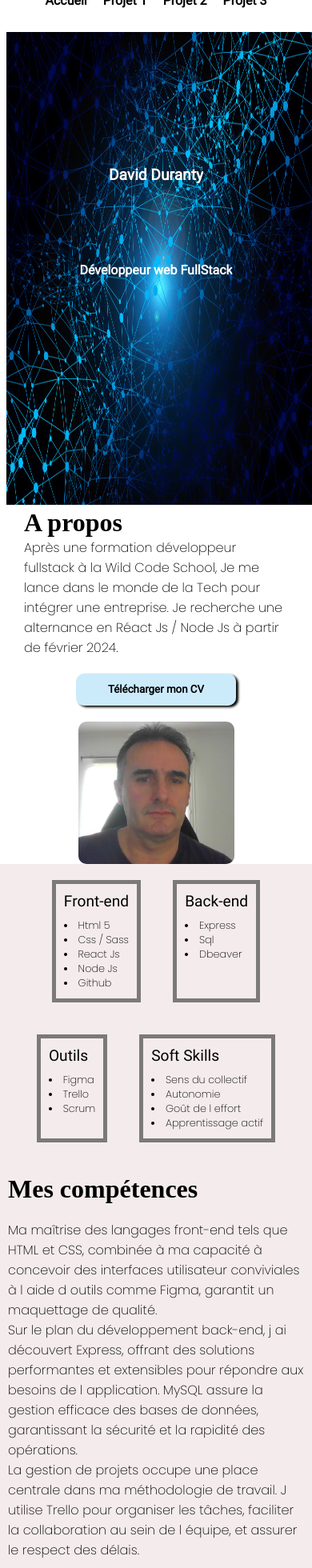
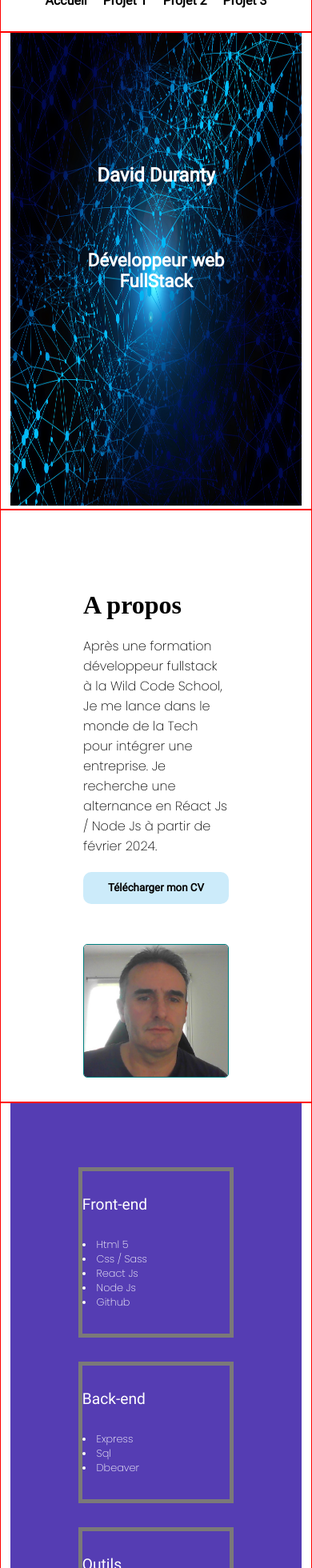
Before and after one commit to davidduranty/portfolio_Duranty_David, a React (Vite) app in the folder frontend/: page / in a window 390 px wide. Shown: the part 40-2000 px from the top of the page at 80% size. Built offline with nearby package versions, Linux system fonts and the light colour scheme.

Commit message:
adjust responsive scss

```diff
--- a/frontend/src/components/about/About.jsx
+++ b/frontend/src/components/about/About.jsx
@@ -4,12 +4,13 @@ import CV_David from "../../pages/CV_David";
 function About() {
   const filePath = "/" + `cv.pdf`;
   return (
+    <div className="container">
       <div className="container-about">
         <div className="content-about">
           <h1>A propos</h1>
           <p>
-          Après une formation développeur fullstack à la Wild Code School, Je me
-          lance dans le monde de la Tech pour intégrer une entreprise. Je
+            Après une formation développeur fullstack à la Wild Code School, Je
+            me lance dans le monde de la Tech pour intégrer une entreprise. Je
             recherche une alternance en Réact Js / Node Js à partir de février
             2024.
           </p>
@@ -20,12 +21,13 @@ function About() {
             </button>
           </Link>
         </div>
-      <div className="img-about profil">
+        <div className="img-about-profil">
           <img
-          className="img profile-img"
+            className="profile-img"
             src="moi.jpg"
             alt="photo david duranty"
           />
+        </div>
       </div>
     </div>
   );
--- a/frontend/src/components/about/_about.scss
+++ b/frontend/src/components/about/_about.scss
@@ -1,25 +1,38 @@
 .container-about {
-  .content-about {
-    padding: 0 30px;
   display: flex;
   flex-direction: column;
+  justify-content: center;
+  align-items: center;
+  .content-about {
+    padding: 80px 0 0 0;
+    width: 50%;
+    display: flex;
+    flex-direction: column;
+    justify-content: center;
+
+    h1 {
+      margin: 20px 0;
+    }
     .link-btn {
       display: flex;
-      justify-content: center;
+      // justify-content: center;
     }
   }
-}
-.img-about {
+  .img-about-profil {
     display: flex;
     justify-content: center;
-  width: 100%;
+    width: 50%;
+    padding: 30px 0;
+
+    .profile-img {
       background-size: cover;
       object-fit: cover;
+      border: 1px solid teal;
+      border-radius: 5px;
+      width: 100%;
 
-  .img {
-    border-radius: 10px;
-    width: 50%;
       // aspect-ratio: 1.38 / 1;
+    }
   }
 }
 @media screen and (min-width: 768px) {
@@ -27,7 +40,7 @@
     align-items: center;
     display: grid;
     grid-template-columns: 1fr 1fr;
-    background: rgba(158, 217, 246, 0.527);
+
     .content-about {
       padding: 10%;
     }
@@ -35,19 +48,20 @@
       margin-bottom: 20px;
     }
   }
-  .img-about {
+  .img-about-profil {
     @include center;
     border: none;
     margin: 5% 0;
-    img {
+    .profile-img {
       min-width: 350px;
       height: 350px;
     }
   }
 }
-@media screen and (min-width: 1000px) {
+@media screen and (max-width: 1000px) {
   .container-about {
-    .profil {
+    .content-about {
+      .img-about-profil {
         .profile-img {
           width: 30%;
           max-height: 30%;
@@ -56,3 +70,18 @@
       }
     }
   }
+}
+@media screen and (min-width: 1600px) {
+  .container-about {
+    .content-about {
+      .img-about-profil {
+        width: 200px;
+        .profile-img {
+          width: 30%;
+          max-height: 30%;
+          border-radius: 50px;
+        }
+      }
+    }
+  }
+}
--- a/frontend/src/components/footer/Footer.jsx
+++ b/frontend/src/components/footer/Footer.jsx
@@ -2,7 +2,7 @@ import { Link } from "react-router-dom";
 
 function Footer() {
   return (
-    <div className="footer-container">
+    <div className="container">
       <h3>David Duranty</h3>
       <p className="email">chrisdavd@gmail.com</p>
       <div className="icon-footer">
--- a/frontend/src/components/header/Header.jsx
+++ b/frontend/src/components/header/Header.jsx
@@ -1,9 +1,11 @@
 function Header() {
   return (
-    <div className="header">
-      <img src="Background.jpg" alt="image header" />
-      <h1>David Duranty</h1>
-      <h2>Développeur web FullStack</h2>
+    <div className="container">
+      <div className="header">
+        <img src="Background.jpg" alt="image header" />
+        <h1>David Duranty</h1>
+        <h2>Développeur web FullStack</h2>
+      </div>
     </div>
   );
 }
--- a/frontend/src/components/header/_header.scss
+++ b/frontend/src/components/header/_header.scss
@@ -4,7 +4,6 @@
   // margin: 0 2%;
 
   img {
-    margin: 0 2%;
     height: 70vh;
     width: 100%;
     aspect-ratio: 1.38 / 1;
@@ -15,7 +14,7 @@
     left: 50%;
     transform: translate(-50%, -50%);
     color: #fff;
-    font-size: 1.2rem;
+    font-size: 1.5rem;
     font-family: "roboto";
   }
   h2 {
@@ -24,7 +23,7 @@
     left: 50%;
     transform: translate(-50%, -50%);
     color: #fff;
-    font-size: 1rem;
+    font-size: 1.4rem;
     font-family: "roboto";
     text-align: center;
   }
--- a/frontend/src/components/navbar/_navbar.scss
+++ b/frontend/src/components/navbar/_navbar.scss
@@ -1,7 +1,13 @@
 .navbar {
+  width: 100%;
+  max-width: 1200px;
+  margin-inline: auto;
+  padding-inline: 12px;
   display: flex;
   justify-content: center;
+  border: 1px solid red;
   height: 80px;
+
   align-items: center;
   .link {
     margin: 0 10px;
--- a/frontend/src/components/projects-files/Projects.jsx
+++ b/frontend/src/components/projects-files/Projects.jsx
@@ -2,7 +2,7 @@ import { Link } from "react-router-dom";
 
 function Projects() {
   return (
-    <div className="projects">
+    <div className="container">
       <h1>Mes Projets</h1>
       <div className="projects-container">
         <div className="project-1 project-df">
--- a/frontend/src/components/projects-files/_projects.scss
+++ b/frontend/src/components/projects-files/_projects.scss
@@ -2,6 +2,8 @@
   margin: 20px 0 0 0;
   display: flex;
   flex-direction: column;
+  background: rgba(158, 217, 246, 0.527);
+
   h1 {
     text-align: center;
     margin-bottom: 20px;
@@ -9,15 +11,16 @@
   }
   .projects-container {
     display: flex;
-    flex-direction: column;
-    // margin: 40px;
+    justify-content: space-around;
+    flex-wrap: wrap;
+
     .project-df {
       @include center;
       flex-direction: column;
     }
     .project {
       border-radius: 20px;
-      max-width: 50%;
+      min-width: 80%;
       max-height: 200px;
     }
   }
@@ -28,16 +31,15 @@
     background: rgba(158, 217, 246, 0.527);
     h1 {
       margin-top: 20px;
-      text-align: center;
     }
     .projects-container {
-      border-radius: 1px solid red;
       display: grid;
       grid-template-columns: 1fr 1fr 1fr;
       gap: 20px;
       .project-df {
         .project {
-          max-width: 100%;
+          max-width: 60%;
+          min-height: 350px;
         }
       }
     }
--- a/frontend/src/components/skills/Skills.jsx
+++ b/frontend/src/components/skills/Skills.jsx
@@ -1,6 +1,6 @@
 function Skills() {
   return (
-    <div className="container-skills">
+    <div className="container">
       <div className="skills-container">
         <div className="front-skills-container">
           <p>Front-end</p>
--- a/frontend/src/components/skills/_skills.scss
+++ b/frontend/src/components/skills/_skills.scss
@@ -1,37 +1,44 @@
-.container-skills {
-  background: rgba(236, 223, 223, 0.589);
-  .content-skills {
-    margin: 0 10px;
-
-    h1 {
-      margin: 20px 0;
-    }
-    p {
-      margin-bottom: 20px;
-    }
-  }
 .skills-container {
+  width: 100%;
+  padding: 80px 20px;
+  background: rgb(85, 61, 179);
   display: flex;
+  gap: 30px;
   flex-wrap: wrap;
   justify-content: center;
   .front-skills-container,
   .back-skills-container,
   .tool-skills-container,
   .more-skills-container {
-      margin: 20px;
-      padding: 10px;
+    width: 60%;
+    display: flex;
+    justify-content: flex-start;
     flex-direction: column;
     border: 5px solid rgb(123, 121, 121);
+    padding: 30px 30px 30px 0;
   }
   p {
-      margin-bottom: 10px;
+    padding-bottom: 30px;
     font-size: 1.2rem;
     font-family: "roboto";
+    color: white;
   }
   li {
     font-family: "poppins";
     font-size: 0.8rem;
+    color: white;
   }
+}
+
+.content-skills {
+  padding: 80px 0;
+  background: rgb(85, 61, 179);
+  h1 {
+    margin: 20px 0;
+    color: white;
+  }
+  p {
+    color: white;
   }
 }
 @media screen and (min-width: 768px) {
--- a/frontend/src/styles/_settings.scss
+++ b/frontend/src/styles/_settings.scss
@@ -19,16 +19,21 @@
   text-decoration: none;
   overflow-x: hidden;
 }
+.container {
+  width: 100%;
+  max-width: 1200px;
+  margin-inline: auto;
+  padding-inline: 12px;
+  border: 1px solid red;
+}
 button {
   margin: 20px 0;
-  width: 100%;
-  padding: 10px 20px;
+  padding: 10px 25px;
   block-size: 40px;
   border-radius: 10px;
   background: rgba(158, 217, 246, 0.527);
   border: none;
   cursor: pointer;
-  box-shadow: 3px 2px 3px black;
   font-family: "roboto";
 }
 
```
Lines whose indentation alone changed are shown as unchanged.
